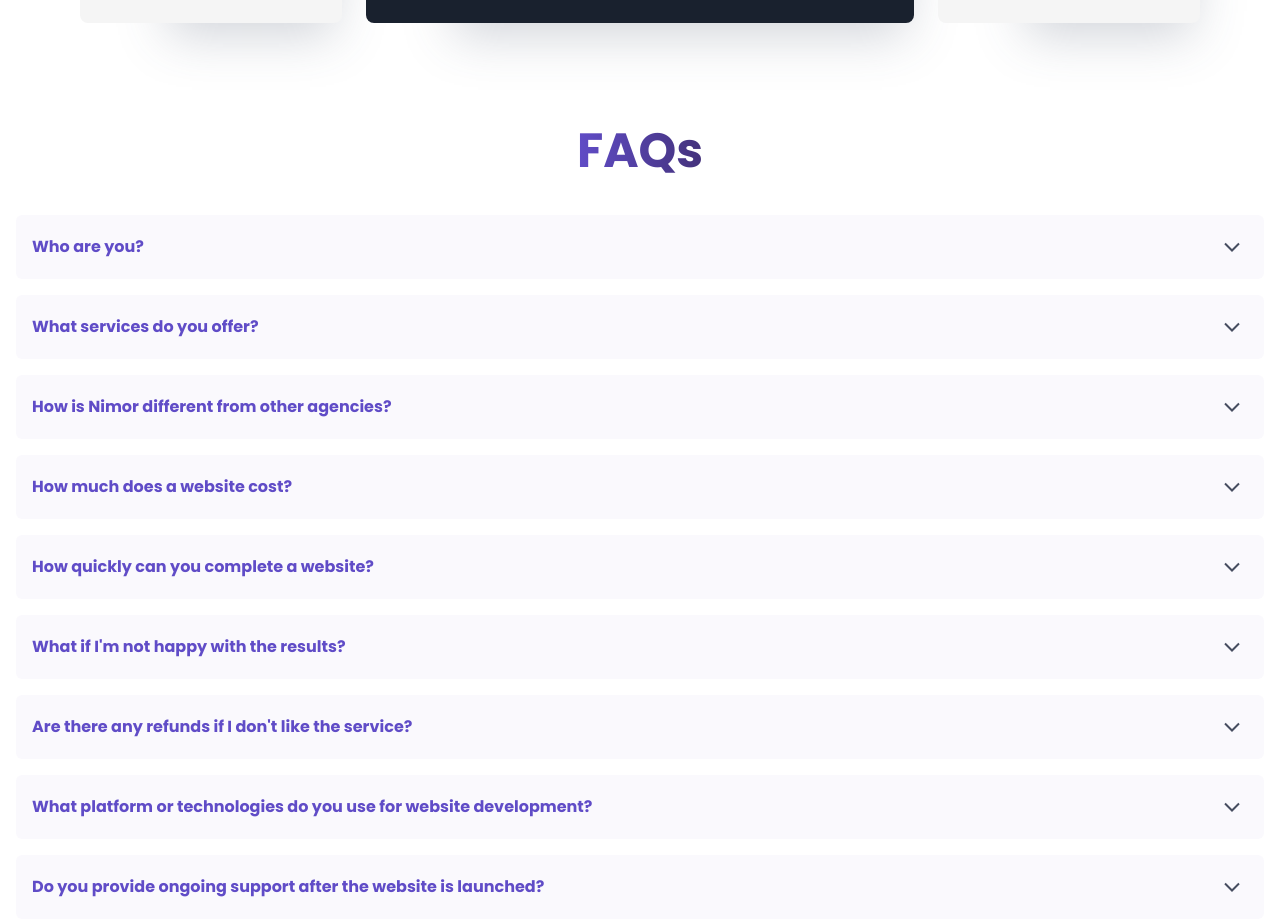
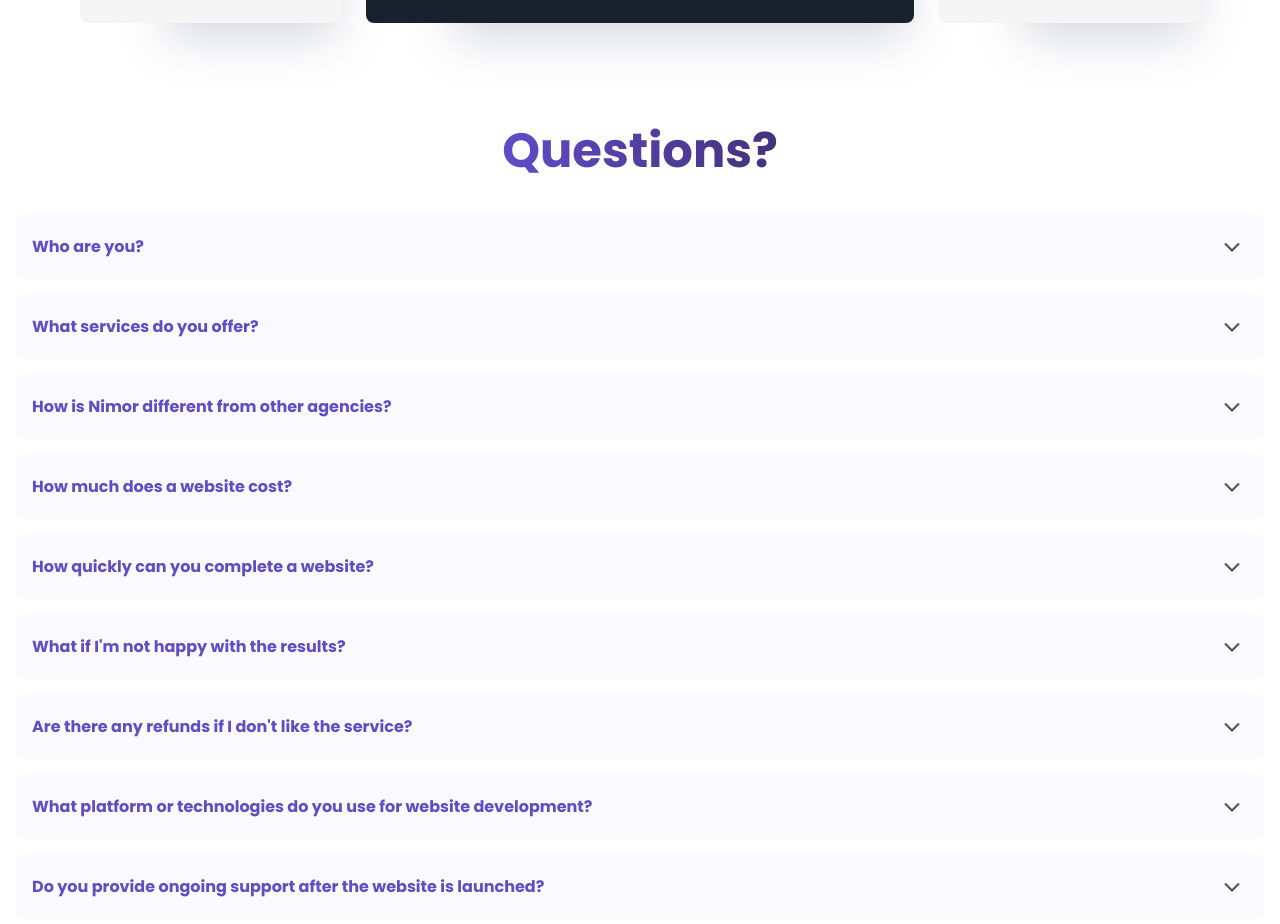
Before and after one commit to khaleedcodes/nimor, a React (Vite) app: page / in a window 1280 px wide. Shown: the part 2560-3484 px from the top of the page. Built offline with nearby package versions, Linux system fonts and the light colour scheme.

Commit message:
fixed gap problem

```diff
--- a/src/pages/landing-page/FaqSection.tsx
+++ b/src/pages/landing-page/FaqSection.tsx
@@ -5,7 +5,7 @@ function FaqSection() {
   return (
     <div className=" flex justify-center">
       <div className="max-w-screen-xl w-full p-4 flex flex-col justify-center items-center gap-10">
-        <SectionHeader>FAQs</SectionHeader>
+        <SectionHeader>Questions?</SectionHeader>
         <FaqList />
       </div>
     </div>
```
